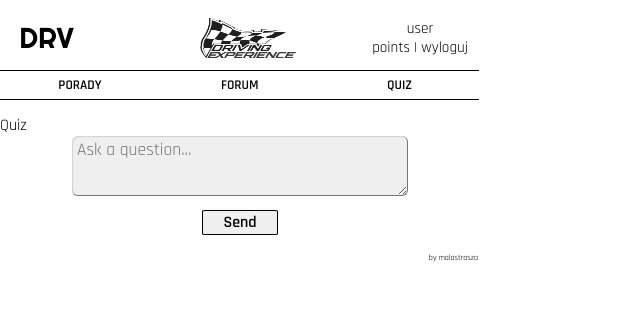
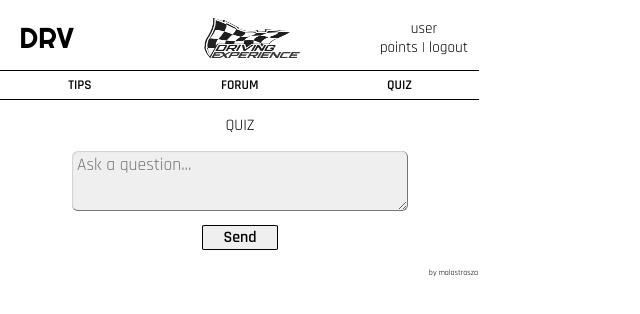
Before and after one commit to malastrasza/driver, a React (Create React App) app: page /#/quiz in a window 1280 px wide. Shown: the top 314 px of the page, without its empty margins (0-640 px from the left). Built offline with nearby package versions, Linux system fonts and the light colour scheme.

Commit message:
translation finished

```diff
--- a/src/App.js
+++ b/src/App.js
@@ -29,12 +29,12 @@ class Header extends Component {
                         <img className="patronate" src={patronate} alt="patronate"/>
                         <div className="userHeader">
                             <span>user</span>
-                            <div><span>points</span> | <a href="#">wyloguj</a></div>
+                            <div><span>points</span> | <a href="#">logout</a></div>
                         </div>
                     </div>
                     <div className="headerChoice">
                         <Link to="/">
-                            <button className="tab"><span className="tabText">PORADY</span></button>
+                            <button className="tab"><span className="tabText">TIPS</span></button>
                         </Link>
                         <Link to="/forum">
                             <button className="tab">FORUM</button>
@@ -57,7 +57,7 @@ class Footer extends Component {
                 <div className="buttonCenter">
                     <textarea placeholder="Ask a question..." rows="20" cols="40"></textarea>
                 </div>
-                <div className="buttonCenter"><button className="training">Send</button>
+                <div className="buttonCenter"><button type="submit" className="training">Send</button>
                 </div>
                 <div className="signature">
                     by malastrasza
--- a/src/App.scss
+++ b/src/App.scss
@@ -197,3 +197,8 @@ textarea:focus {
   padding-right: 2px;
   font-size: 0.5rem;
 }
+
+.quiz {
+  text-align: center;
+  margin-bottom: 15px;
+}
--- a/src/Body.js
+++ b/src/Body.js
@@ -15,7 +15,7 @@ class Body extends Component {
         return (
             <div>
                 <div className="weekly">
-                    <span>Porada tygodnia</span>
+                    <span>Weekly tip</span>
                     <span>{actualDate.toLocaleDateString()}</span>
 
                 </div>
@@ -33,9 +33,9 @@ class Body extends Component {
                         conseq.
                     </div>
                     <div className="buttonCenter">
-                    <button className="training">Trening</button>
+                    <button className="training">Training</button>
                     </div>
-                        <div className="weeklyTags"># <a href="#">bezpieczeństwo</a> | <a href="#">hamowanie</a> | <a href="#">technika</a></div>
+                        <div className="weeklyTags"># <a href="#">safety</a> | <a href="#">brakes</a> | <a href="#">technique</a></div>
                     <div className="weeklyShare">
                         <a href="#"><FontAwesomeIcon icon="share-alt" /></a>
                         <a href="#"><FontAwesomeIcon icon="thumbs-up"/></a>
--- a/src/Forum.js
+++ b/src/Forum.js
@@ -4,7 +4,7 @@ import './App.scss';
 class Forum extends Component {
     render() {
         return (
-            <div>
+            <div className="quiz">
                 <span>FORUM</span>
             </div>
         )
--- a/src/Quiz.js
+++ b/src/Quiz.js
@@ -4,8 +4,8 @@ import './App.scss';
 class Quiz extends Component {
     render() {
         return (
-            <div>
-                <span>Quiz</span>
+            <div className="quiz">
+                <span>QUIZ</span>
             </div>
         )
     }
```
